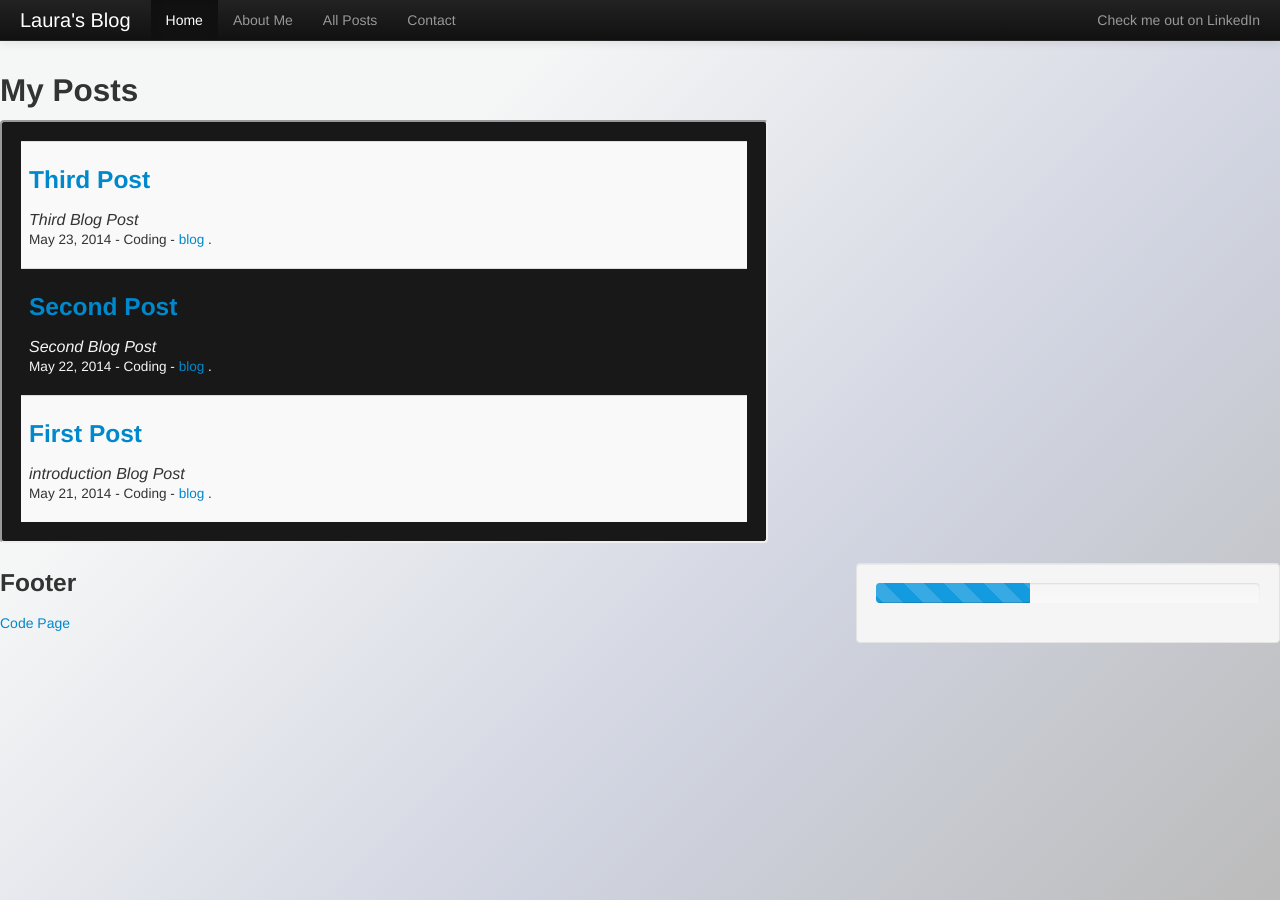
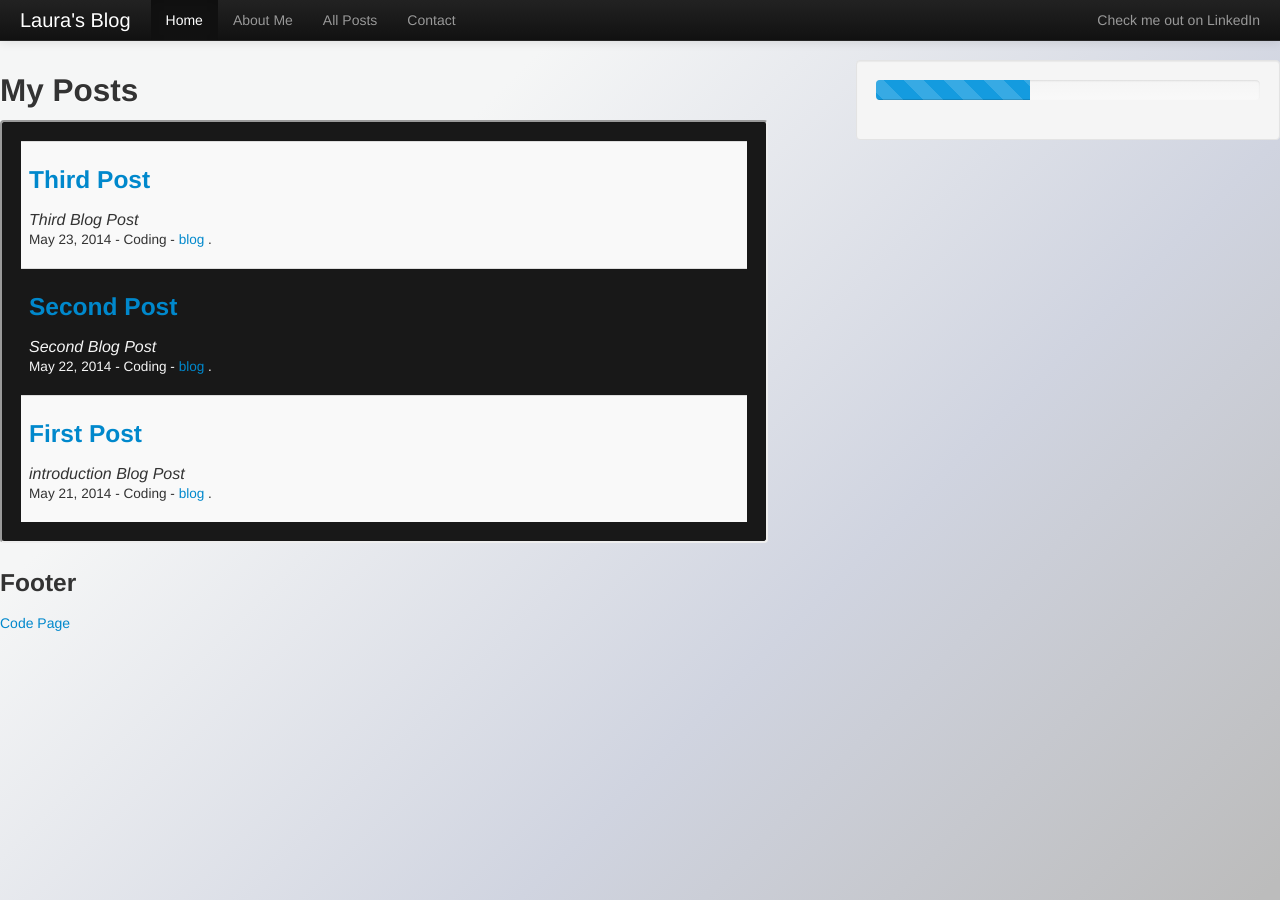
Before and after one commit to LauraR6561/Laurar6561.github.io, a Jekyll site: the page built from index.html, in a window 1280 px wide. Built offline with Jekyll 4.4.1, drawn with Linux system fonts in a browser that asks for light colours; Markdown is read by kramdown in place of the engine named in the settings.

Commit message:
moved skills up in order

```diff
--- a/_layouts/layout.html
+++ b/_layouts/layout.html
@@ -12,11 +12,11 @@
 
   {% include menu.html %}
 
+  {% include skills.html %}
+
   <div id="content" class="">
     {{ content }}
   </div>
-
-   {% include skills.html %}
 
    {% include footer.html %}
 
```
